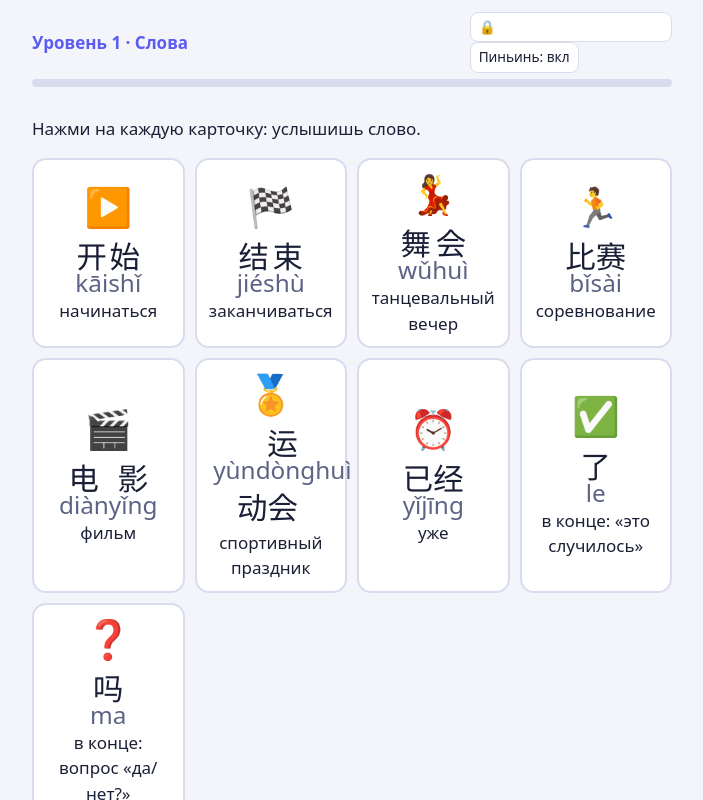
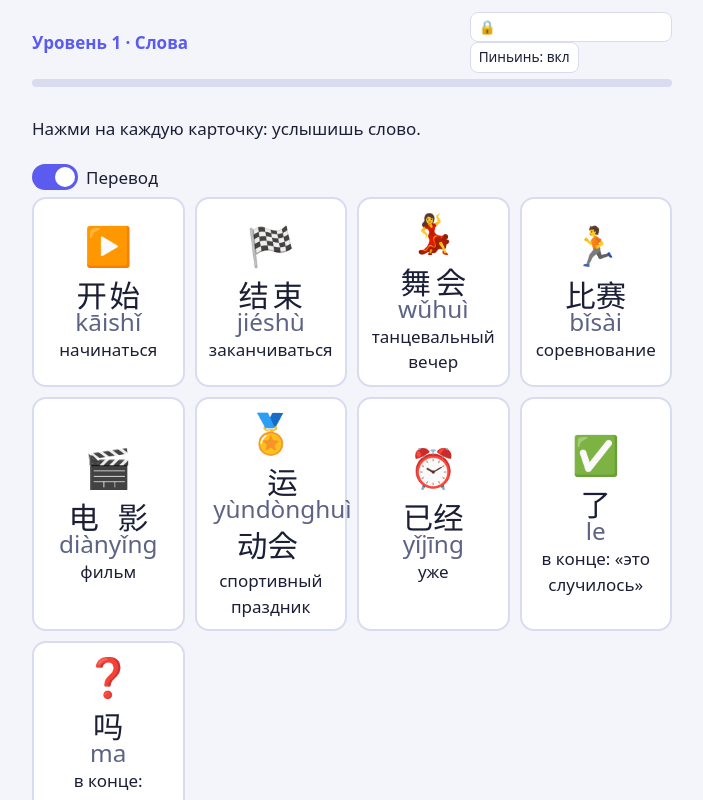
Before and after one commit to hanyulessons/Sizova, a plain HTML site: page Chinese_yijing_le.html in a window 1280 px wide. Both pictures are taken after a click on the button "Начать". Shown: the top 800 px of the page, without its empty margins (288-991 px from the left). Drawn offline with Linux system fonts and the light colour scheme.

Commit message:
Add files via upload

```diff
--- a/Chinese_yijing_le.html
+++ b/Chinese_yijing_le.html
@@ -35,6 +35,7 @@ input{font:inherit;font-size:1.2rem;padding:10px;border:2px solid var(--bd);bord
 .tb{display:flex;justify-content:space-between;align-items:center;gap:8px}.mini{font:inherit;font-size:.85rem;padding:4px 8px;border:1px solid var(--bd);border-radius:8px;background:var(--card);color:var(--fg)}body.np rt,body.np .py{display:none}.wr{display:flex;gap:12px;justify-content:center;margin:10px 0}.sq{position:relative;aspect-ratio:1;width:min(44vw,250px);border:2px solid var(--ac);border-radius:6px;display:flex;align-items:center;justify-content:center;background:linear-gradient(var(--bd),var(--bd)) center/100% 1px no-repeat,linear-gradient(var(--bd),var(--bd)) center/1px 100% no-repeat,var(--card)}.sq canvas{width:100%;height:100%;touch-action:none;display:block}.ch{font-size:min(30vw,160px);line-height:1}.cov .ch,.cov .hz{visibility:hidden}.cov #smp::after{content:'?';position:absolute;font-size:3rem;color:var(--mut)}.wi{text-align:center;font-size:1.1rem}.bl{filter:blur(8px);cursor:pointer}.bl.on{filter:none}
 .pd{min-height:2.2rem;font-size:1.8rem;text-align:center;border-bottom:2px solid var(--ac);margin:8px 0}.kr{display:flex;gap:4px;justify-content:center;margin:4px 0}.kk{flex:1;max-width:46px;height:46px;font:inherit;font-size:1.15rem;border:1px solid var(--bd);border-radius:8px;background:var(--card);color:var(--fg);cursor:pointer;padding:0}.kt{max-width:62px;background:color-mix(in srgb,var(--ac) 18%,var(--card))}#jump,.skip{display:none}body.adm #jump,body.adm .skip{display:inline-block}
 .mt{display:flex;gap:10px}.mt>div{flex:1;display:flex;flex-direction:column;gap:8px}.mb{width:100%;font-size:1.1rem}.sel{background:color-mix(in srgb,var(--ac) 25%,var(--card))}.ok{border-color:var(--ok);opacity:.55}.no{border-color:var(--bad);background:color-mix(in srgb,var(--bad) 25%,var(--card))}
+.sw{display:inline-flex;align-items:center;gap:8px;margin:6px 0;cursor:pointer}.sw input{display:none}.sl{width:46px;height:26px;border-radius:13px;background:var(--bd);position:relative;transition:.2s}.sl::after{content:'';position:absolute;top:3px;left:3px;width:20px;height:20px;border-radius:50%;background:#fff;transition:.2s}.sw input:checked+.sl{background:var(--ac)}.sw input:checked+.sl::after{left:23px}.notr .tr{visibility:hidden}
 </style></head><body>
 <div id="top"><div class="tb"><span id="lv"></span><span><input id="adm" class="mini" placeholder="🔒" size="4"> <select id="jump" class="mini"></select> <button id="pt" class="mini">Пиньинь: вкл</button></span></div><div class="pb"><i id="bar"></i></div></div>
 <main id="m"></main>
@@ -80,9 +81,9 @@ function tBuild(t,res,opt={}){
  $('#ck').onclick=()=>{if(lock||!ans.length)return;lock=1;$('#ck').disabled=true;fb(sp(ans.map(z=>z.x))==sp(t.k),T(t.k,t.e),res)}}
 function s0(){lv('Старт');go(`<h1>🎮 Операция «Без двойки»</h1><p>Несколько уровней и босс. В конце ты сам читаешь и составляешь диалоги со страницы учебника.</p><div class="card">1 · Слова<br>2 · Пиньинь<br>3 · Сопоставление<br>4 · Пропись иероглифов<br>5 · Три ключа грамматики<br>6 · Собери фразу и «уже…?»<br>7 · Диалоги со страницы<br>8 · Страница учебника, читаем в паре<br>9 · Печатаем иероглифы<br>👹 Босс: мини-контрольная</div><p>Ошибки не страшны: неверное задание вернётся в конец, пока не получится.</p><p>⏱ Всего около 45 минут. Вверху: ☰ переход к любому уровню и переключатель пиньиня.</p>`,'Начать',s1)}
 function s1(){lv('Уровень 1 · Слова');const seen=new Set();
- M(`<p>Нажми на каждую карточку: услышишь слово.</p><div class="grid">${W.map((w,i)=>`<button class="w" data-i="${i}"><div class="em">${w[3]}</div><div class="big">${rb(w[0],w[1])}</div><div>${w[2]}</div></button>`).join('')}</div><button class="btn" id="go" disabled>Дальше</button>`);
+ M(`<p>Нажми на каждую карточку: услышишь слово.</p><label class="sw"><input type="checkbox" id="trt" checked><span class="sl"></span> Перевод</label><div class="grid" id="gr">${W.map((w,i)=>`<button class="w" data-i="${i}"><div class="em">${w[3]}</div><div class="big">${rb(w[0],w[1])}</div><div class="tr">${w[2]}</div></button>`).join('')}</div><button class="btn" id="go" disabled>Дальше</button>`);
  document.querySelectorAll('.w').forEach(b=>b.onclick=()=>{const w=W[b.dataset.i];say(w[0]);b.classList.add('seen');seen.add(w[0]);$('#bar').style.width=(100*seen.size/W.length)+'%';if(seen.size==W.length)$('#go').disabled=false});
- if(document.body.classList.contains('adm'))$('#go').disabled=false;$('#go').onclick=s2}
+ $('#trt').onchange=e=>$('#gr').classList.toggle('notr',!e.target.checked);if(document.body.classList.contains('adm'))$('#go').disabled=false;$('#go').onclick=s2}
 function s2(){lv('Уровень 2 · Пиньинь');run(shuf(W),tType,sM)}
 function s3(){lv('Уровень 3 · Три ключа');
  go(`<div class="card"><h3>1 · 了 — «это уже случилось»</h3><p>Стоит в конце: ${T(Z('开始 了'))} «началось».</p></div>
```
